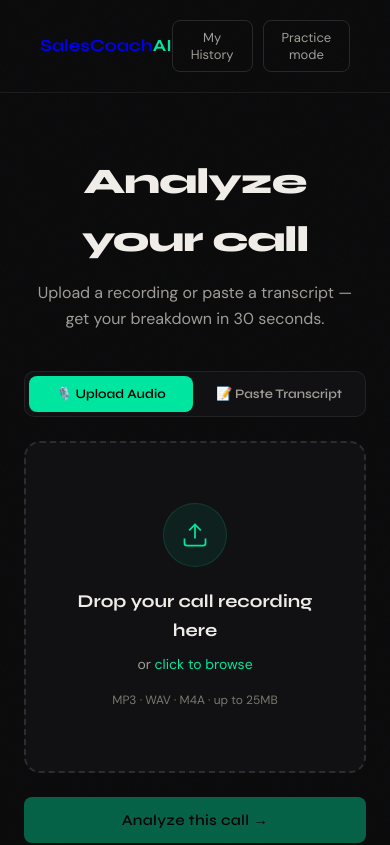
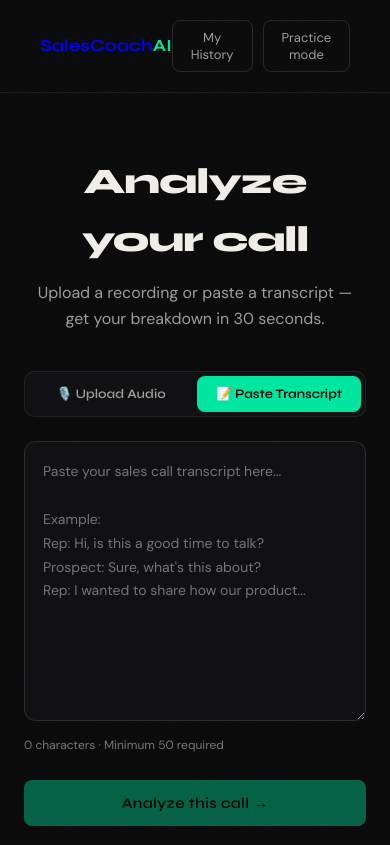
Before and after one commit to ShaikNizamniju/SalesCoach-AI, a Next.js app: page /analyze in a window 390 px wide. Shown: the top 845 px of the page. Built offline with nearby package versions, Linux system fonts and the light colour scheme.

Commit message:
Update page.tsx

```diff
--- a/src/app/analyze/page.tsx
+++ b/src/app/analyze/page.tsx
@@ -14,7 +14,9 @@ const stageLabels: Record<Stage, string> = {
 };
 
 export default function AnalyzePage() {
-  const [tab, setTab] = useState<Tab>("audio");
+  const [tab, setTab] = useState<Tab>(
+  typeof window !== "undefined" && window.innerWidth < 768 ? "text" : "audio"
+);
   const [file, setFile] = useState<File | null>(null);
   const [transcript, setTranscript] = useState("");
   const [stage, setStage] = useState<Stage>("idle");
```
